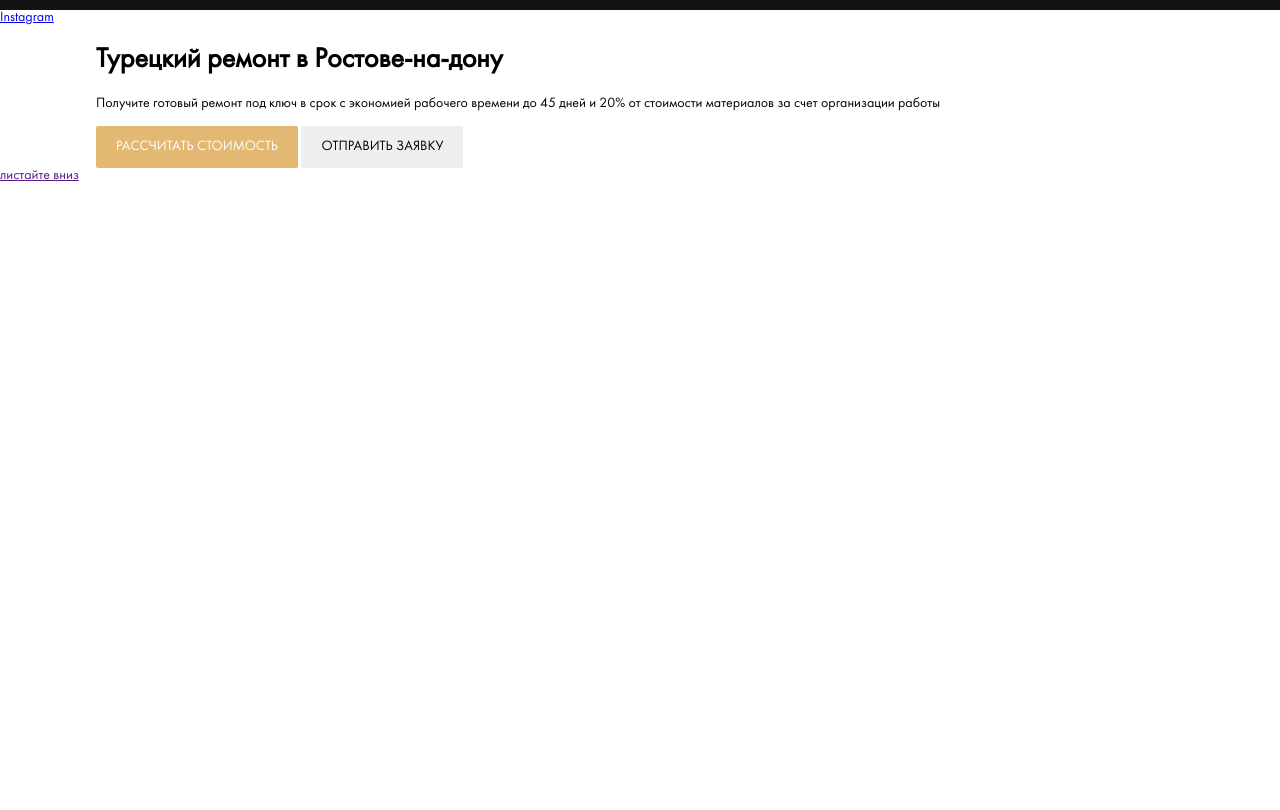
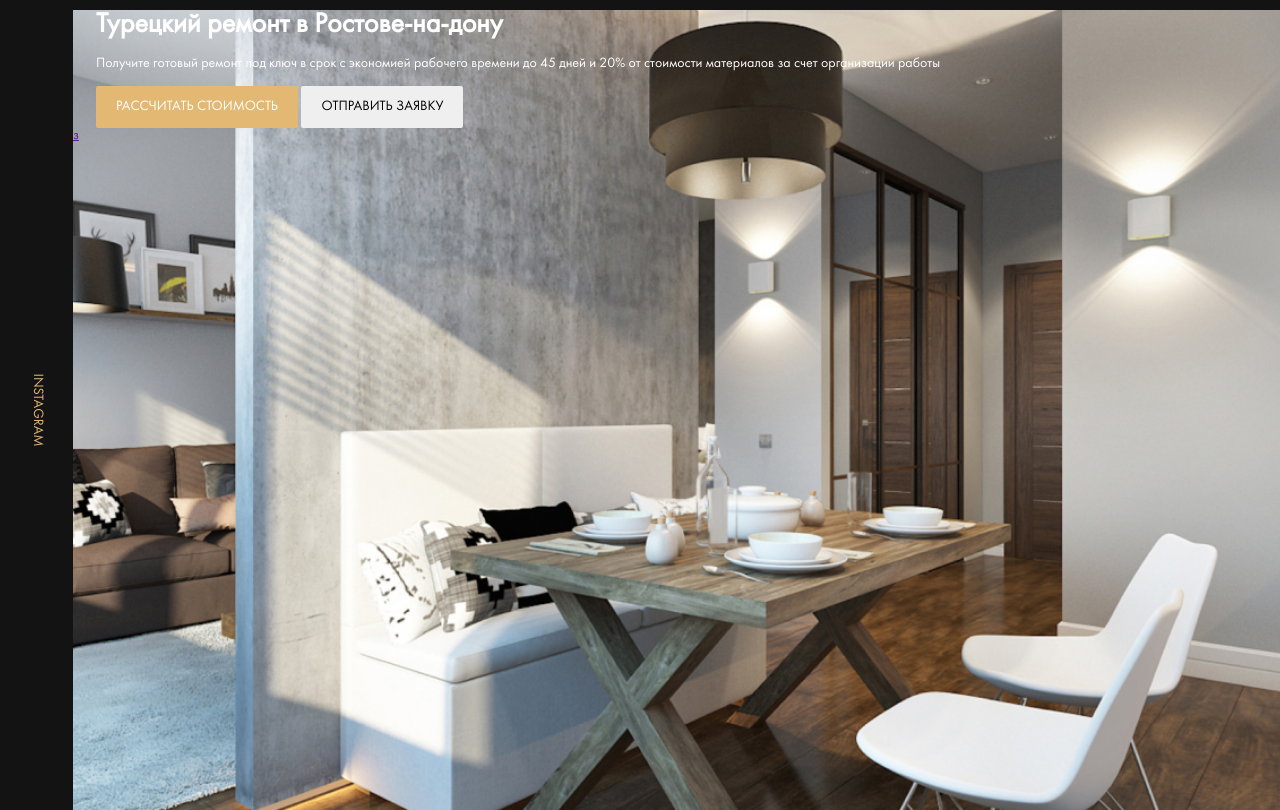
Before and after one commit to HANWoWDOGY/MyProject--1, a website: page index.html in a window 1280 px wide. Shown: the part 54-864 px from the top of the page. Before the commit the page ends 800 px from the top, so only its background shows below. Drawn offline with Linux system fonts and the light colour scheme; files whose address does not match are found by name.

Commit message:
addd instagram button

```diff
--- a/index.html
+++ b/index.html
@@ -30,7 +30,9 @@
   </header>
   <main>
     <section class="hero">
-      <a href="#" class="instagram hero__instagram">Instagram</a>
+      <div class="instagram hero__instagram">
+        <a href="#" class="instagram__link">Instagram</a>
+      </div>
       <div class="hero__content">
         <div class="container">
           <h1 class="title hero__title">Турецкий ремонт в Ростове-на-дону</h1>
--- a/sass/style.sass
+++ b/sass/style.sass
@@ -4,6 +4,7 @@
 @import "interface"
 @import "grid"
 @import "templates/header"
+@import "templates/hero"
 
 body
   font-family: serif
--- /dev/null
+++ b/sass/templates/_hero.sass
@@ -0,0 +1,22 @@
+.hero
+  position: relative
+  background: $dark url("../img/img-bg.jpg") no-repeat center / cover
+  height: 100vh
+  color: $light
+  &__instagram
+    position: absolute
+    max-width: 80px
+    height: 100%
+    left: 0
+.instagram
+  background-color: $dark
+  display: flex
+  justify-content: center
+  align-items: center
+  &__link
+    text-transform: uppercase
+    color: $primary
+    text-decoration: none
+    transform: rotate(90deg)
+.title
+  margin: 0
```
Also changed, not shown: css/style.css, img/img-bg.jpg (added), 1 other file.
